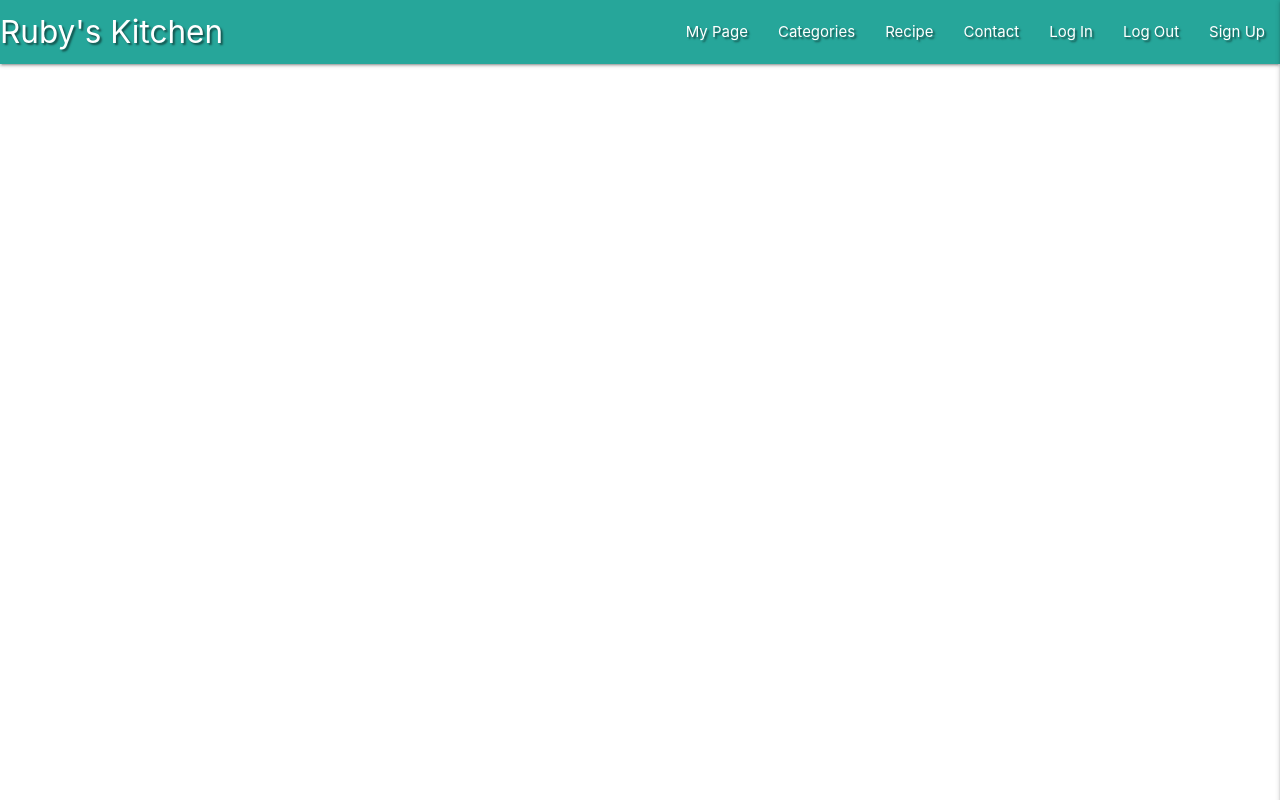
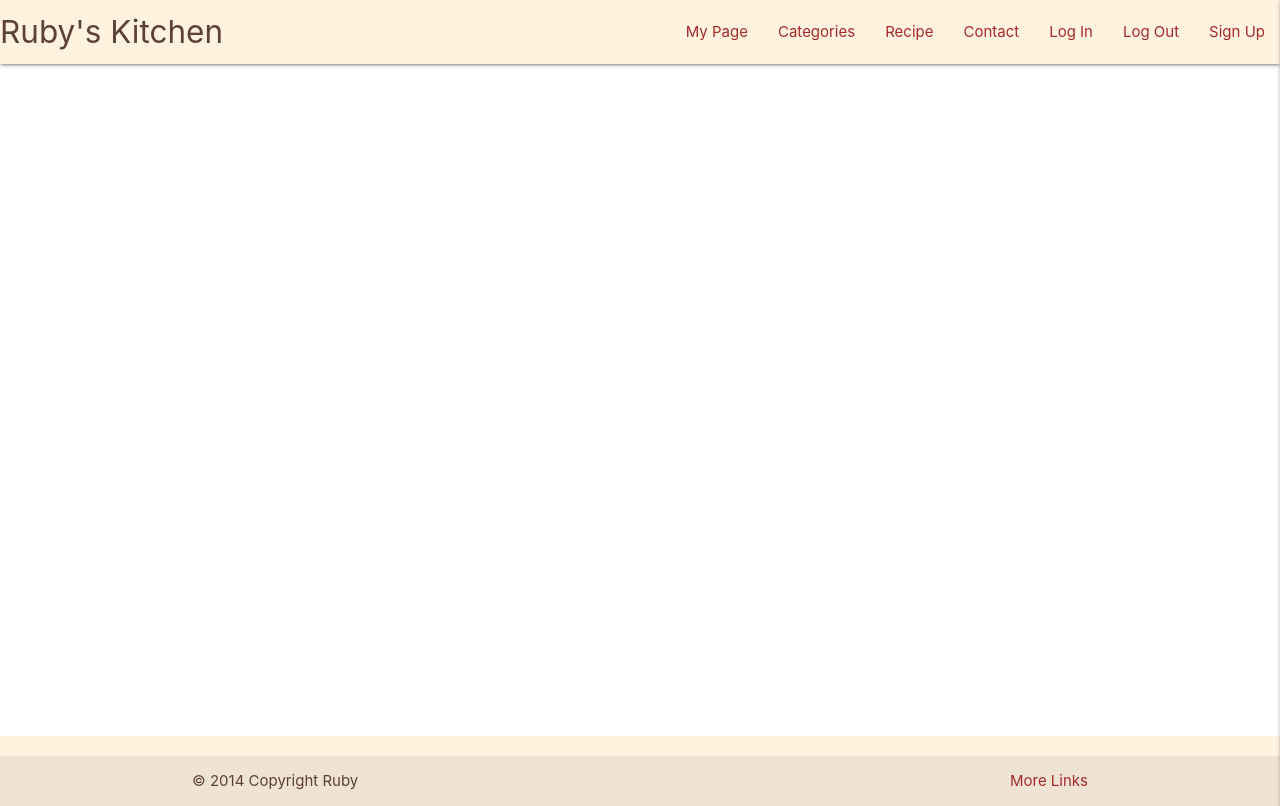
Before and after one commit to RubySrivastava/ms3-recipe, a Flask app: page / in a window 1280 px wide. Run offline with Flask 2, Linux system fonts and the light colour scheme; data that the repository does not hold is empty; some libraries are stand-ins or nearby versions.

Commit message:
Add footer

```diff
--- a/static/css/style.css
+++ b/static/css/style.css
@@ -1,3 +1,11 @@
-.text-shadow {
-    text-shadow: 2px 2px 2px rgba(0, 0, 0, 0.5);
+
+
+nav ul a {
+    color: brown;
 }
+footer a {
+    color: brown;
+}
+.page-content{
+      min-height: calc(100vh - 128px);
+}
--- a/templates/base.html
+++ b/templates/base.html
@@ -1,11 +1,14 @@
 <!DOCTYPE html>
 <html lang="en">
+
 <head>
     <meta charset="UTF-8">
     <meta name="viewport" content="width=device-width, initial-scale=1.0">
     <link rel="stylesheet" href="https://cdnjs.cloudflare.com/ajax/libs/font-awesome/5.15.2/css/all.min.css"
-        integrity="sha512-HK5fgLBL+xu6dm/Ii3z4xhlSUyZgTT9tuc/hSrtw6uzJOvgRr2a9jyxxT1ely+B+xFAmJKVSTbpM/CuL7qxO8w==" crossorigin="anonymous" type="text/css">
-    <link rel="stylesheet" href="https://cdnjs.cloudflare.com/ajax/libs/materialize/1.0.0/css/materialize.min.css " type="text/css">
+        integrity="sha512-HK5fgLBL+xu6dm/Ii3z4xhlSUyZgTT9tuc/hSrtw6uzJOvgRr2a9jyxxT1ely+B+xFAmJKVSTbpM/CuL7qxO8w=="
+        crossorigin="anonymous" type="text/css">
+    <link rel="stylesheet" href="https://cdnjs.cloudflare.com/ajax/libs/materialize/1.0.0/css/materialize.min.css "
+        type="text/css">
     <link rel="stylesheet" href="{{ url_for('static', filename='css/style.css') }}" type="text/css">
     <link rel="apple-touch-icon" sizes="180x180" href="static/logo/apple-touch-icon.png">
     <link rel="icon" type="image/png" sizes="32x32" href="static/logo/favicon-32x32.png">
@@ -15,14 +18,16 @@
     {% endblock %}
     <title>Ruby's Kitchen</title>
 </head>
+
 <body>
 
     <header>
         <!-- top navbar -->
-		<nav class="nav-extended text-shadow teal lighten-1">
+        <nav class="nav-extended text-shadow orange lighten-5">
             <div class="nav-wrapper">
-				<a href="{{ url_for('get_recipes') }}" class="brand-logo">Ruby's Kitchen</a>
-				<a href="#" data-target="mobile-demo" class="sidenav-trigger right"><i class="fas fa-bars"></i></a>
+                <a href="{{ url_for('get_recipes') }}" class="brand-logo brown-text text-darken-2">Ruby's Kitchen</a>
+                <a href="#" data-target="mobile-demo" class="sidenav-trigger right brown-text text-darken-2"><i
+                        class="fas fa-bars"></i></a>
                 <ul class="right hide-on-med-and-down">
                     <li><a href="#">My Page</a></li>
                     <li><a href="#">Categories</a></li>
@@ -37,7 +42,9 @@
 
         <!-- mobile sidenav -->
         <ul class="sidenav" id="mobile-demo">
-            <li><h4 class="center-align teal lighten-1">Ruby's Kitchen</h4></li>
+            <li>
+                <h4 class="center-align orange lighten-5">Ruby's Kitchen</h4>
+            </li>
             <li><a href="#">My Page</a></li>
             <li><a href="#">Categories</a></li>
             <li><a href="{{ url_for('get_recipes') }}">Recipe</a></li>
@@ -47,8 +54,20 @@
             <li><a href="#">Sign Up</a></li>
         </ul>
     </header>
+    <main class="page-content">
         {% block content %}
         {% endblock %}
+    </main>
+    <!--Footer-->
+    <footer class="page-footer orange lighten-5 ">
+        <div class="footer-copyright">
+            <div class="container brown-text text-darken-2">
+                © 2014 Copyright Ruby
+                <a class="right" href="https://www.youtube.com">More Links</a>
+            </div>
+        </div>
+    </footer>
+    <!--footer-->
     <script src="https://code.jquery.com/jquery-3.6.0.min.js"
         integrity="sha256-/xUj+3OJU5yExlq6GSYGSHk7tPXikynS7ogEvDej/m4=" crossorigin="anonymous"></script>
     <script src="https://cdnjs.cloudflare.com/ajax/libs/materialize/1.0.0/js/materialize.min.js"></script>
@@ -56,4 +75,5 @@
     {% block scripts %}
     {% endblock %}
 </body>
+
 </html>
```
Lines whose indentation alone changed are shown as unchanged.
